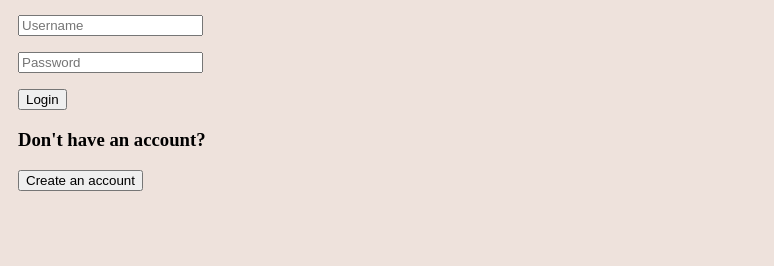
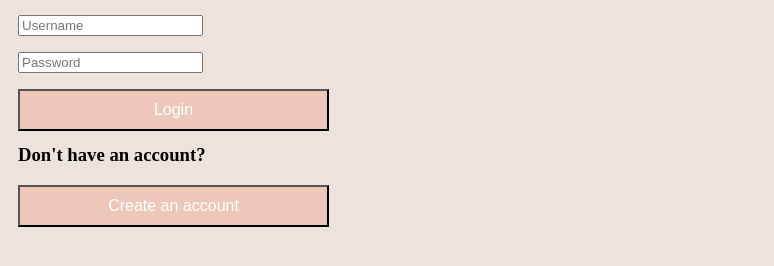
Before and after one commit to yasminenassar/cogs121, a website: page static_files/login.html in a window 1280 px wide. Shown: the part 162-428 px from the top of the page, without its empty margins (0-774 px from the left). Drawn offline with nearby package versions, Linux system fonts and the light colour scheme.

Commit message:
trying to push buttons

```diff
--- a/static_files/login.html
+++ b/static_files/login.html
@@ -23,11 +23,10 @@
 			<h3>Login</h3>
       <p><input type="text" id="user" placeholder="Username"></p>
       <p><input type="password" id="pass" placeholder="Password"></p>
-			<p><button id="testjs" class="btn btn-primary
-      btn-lg" onclick="login()">Login</button></p>
-      <h3>Don't have an account?</h3>
-			<p><a href=createacct.html><button id="testjs" class="btn btn-primary
-      btn-lg">Create an account</button></a></p>
+			<p><button id="testjs" class="addBtn"
+			onclick="login()">Login</button></p>
+     <p><br /><br/> <h3>Don't have an account?</h3></p>
+			<p><a href=createacct.html><button id="testjs" class="addBtn">Create an account</button></a></p>
 		</div>
 
   <!-- include JavaScript near the end of the HTML file -->
```
Also changed, not shown: static_files/createacct.html (+1 -2 lines), static_files/profile.html (+1 -2 lines), static_files/search.html (+1 -1 lines).
